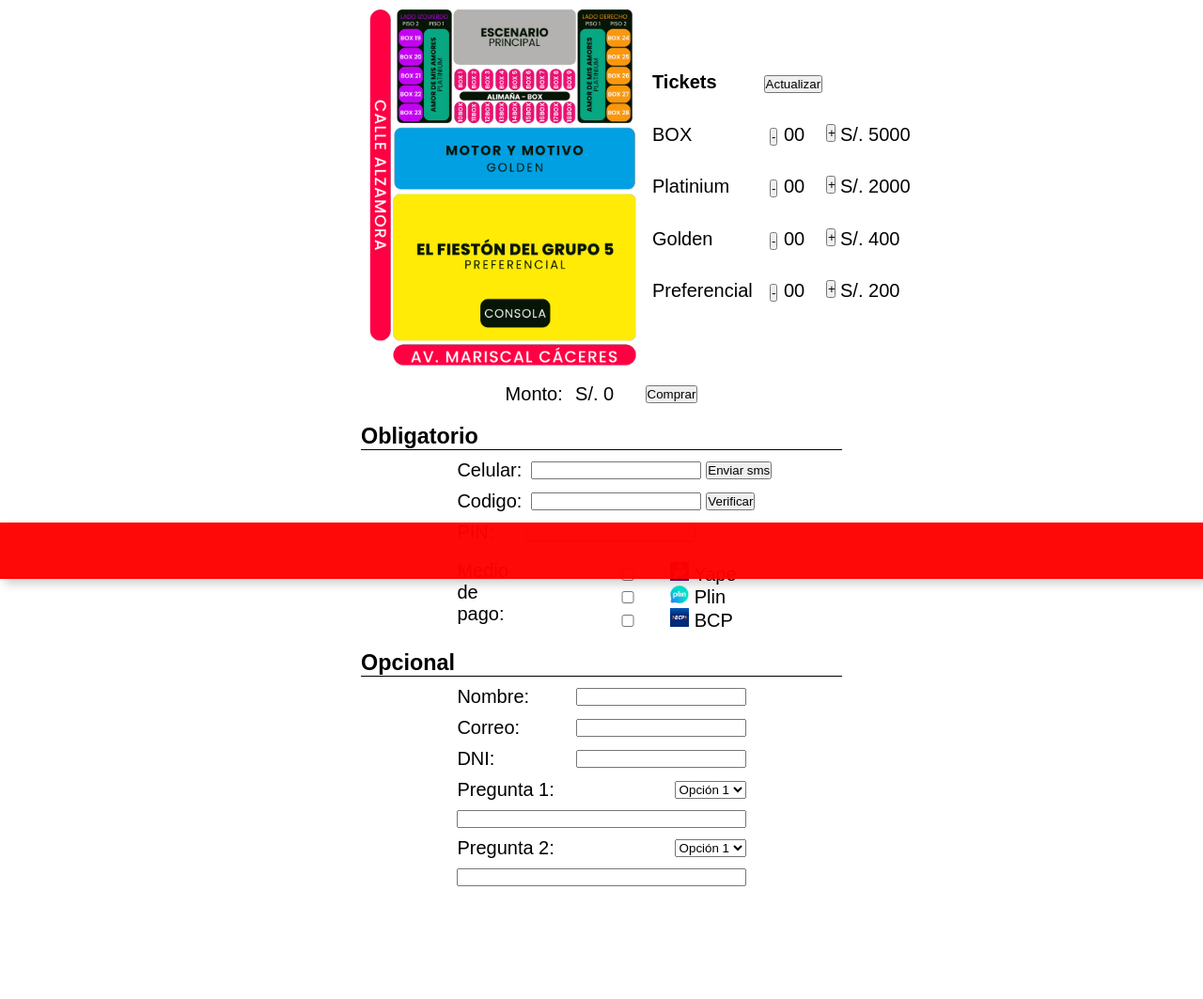
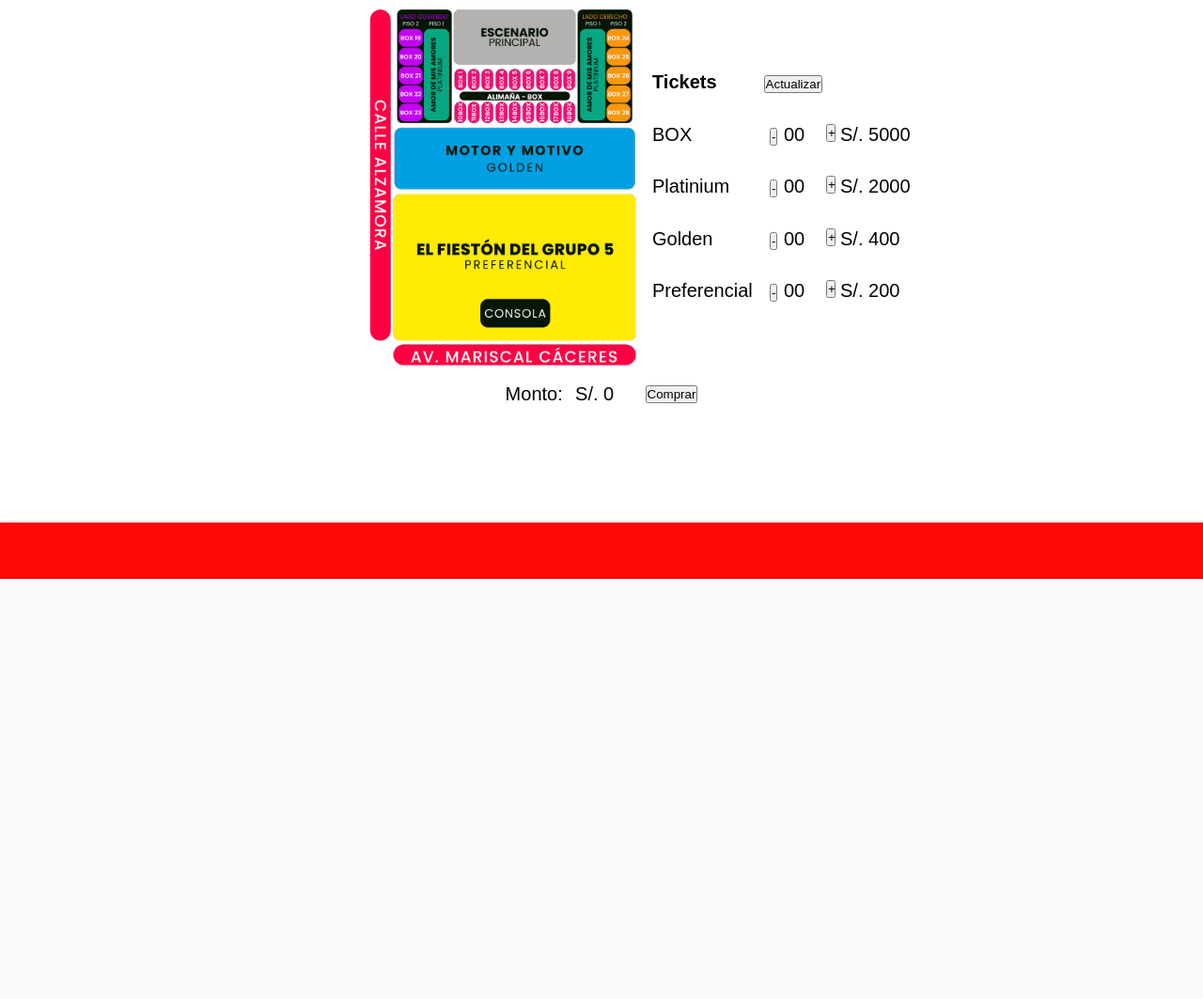
Before and after one commit to josair21/tuentradape, a Django app: page /comprar/ in a window 1280 px wide. Shown: the part 184-1247 px from the top of the page at 94% size. After the commit the page ends 800 px from the top, so only its background shows below. Run offline with Django 4.2, Linux system fonts and the light colour scheme; data comes from the database, SQL or seed files in the repository; both versions use the stored data as it was before the commit.

Commit message:
avance dia lunes

```diff
--- a/homePage/models.py
+++ b/homePage/models.py
@@ -37,6 +37,6 @@
 
 class Preguntas(models.Model):
     tipo = models.PositiveIntegerField()
-    pregunta = models.TextField()
+    pregunta = models.CharField(max_length=100)
     def __str__(self):
         return self.pregunta
--- a/homePage/templates/comprarPage/comprarPage.html
+++ b/homePage/templates/comprarPage/comprarPage.html
@@ -14,15 +14,15 @@
 
 <body>
     <div class="header"></div>
-    <div class="contentTitle">
+    <div class="contentTitle" id="tituloPrincipal">
         <h1 class="titleLabel">Compra</h1>
     </div>
-    <div class="content">
+    <div class="content" id="subTitulo1">
         <h3 class="defaultLabel">Entradas</h3>
     </div>
     <div class="horizontal-line"></div>
 
-    <div class="containerEntradas">
+    <div class="containerEntradas" id="containerEntradas">
         <label>
             <img src="{% static 'comprarPage/zonas.png' %}" alt="ImagenZona" class="imagenZona" width="300px">
         </label>
@@ -106,10 +106,12 @@
 
     </div>
 
-    <div class="content">
+    <div id="regionObligatoria" hidden>
+
+        <div class="content" id="subTitulo2">
             <h3 class="defaultLabel">Obligatorio</h3>
         </div>
-    <div class="horizontal-line"></div>
+        <div class="horizontal-line2"></div>
 
         <div class="container3Items">
             <label for="smallLabel">Celular:</label>
@@ -136,22 +138,27 @@
                 <label for="smallLabel">Medio de pago:</label>
                 <div class="containerVertical">
                     <label>
-                    <input type="checkbox" name="option1" id="yapeCheckBox" onclick="medioPagoElegido('yapeCheckBox')">
+                        <input type="checkbox" name="option1" id="yapeCheckBox"
+                            onclick="medioPagoElegido('yapeCheckBox')">
                         <img src="{% static 'comprarPage/yapeicon.png' %}" alt="Icono 1" class="icono"> Yape
                     </label>
                     <label>
-                    <input type="checkbox" name="option2" id="plinCheckBox" onclick="medioPagoElegido('plinCheckBox')">
+                        <input type="checkbox" name="option2" id="plinCheckBox"
+                            onclick="medioPagoElegido('plinCheckBox')">
                         <img src="{% static 'comprarPage/plinicon.png' %}" alt="Icono 2" class="icono"> Plin
                     </label>
                     <label>
-                    <input type="checkbox" name="option3" id="bcpCheckBox" onclick="medioPagoElegido('bcpCheckBox')">
+                        <input type="checkbox" name="option3" id="bcpCheckBox"
+                            onclick="medioPagoElegido('bcpCheckBox')">
                         <img src="{% static 'comprarPage/bcpicon.png' %}" alt="Icono 3" class="icono"> BCP
                     </label>
                 </div>
             </div>
         </div>
+    </div>
 
 
+    <div id="regionOpcional" hidden>
         <div class="content">
             <h3 class="defaultLabel">Opcional</h3>
         </div>
@@ -169,12 +176,12 @@
                 <label for="smallLabel">DNI:</label>
                 <input type="text" name="dni" maxlength="6" onkeypress="return soloNumeros(event)">
             </div>
-        <div class="container">
-            <label for="smallLabel">Pregunta 1:</label>
-            <select id="miCombo">
-                <option value="opcion1">Opción 1</option>
-                <option value="opcion2">Opción 2</option>
-                <option value="opcion3">Opción 3</option>
+            <div class=" container">
+                <label for="smallLabel">Pregunta 2:</label>
+                <select width="200px">
+                    {% for pregunta in preguntas %}
+                    <option value="{{ pregunta.id }}">{{ pregunta.pregunta }}</option>
+                    {% endfor %}
                 </select>
             </div>
             <div class="container">
@@ -183,10 +190,10 @@
 
             <div class=" container">
                 <label for="smallLabel">Pregunta 2:</label>
-            <select id="miCombo2">
-                <option value="opcion1">Opción 1</option>
-                <option value="opcion2">Opción 2</option>
-                <option value="opcion3">Opción 3</option>
+                <select width="200px">
+                    {% for pregunta in preguntas %}
+                    <option value="{{ pregunta.id }}">{{ pregunta.pregunta }}</option>
+                    {% endfor %}
                 </select>
             </div>
             <div class="container">
@@ -194,7 +201,7 @@
             </div>
         </div>
 
-
+    </div>
 
     <div class="footer"></div>
     <!-- Scripts -->
--- a/homePage/views.py
+++ b/homePage/views.py
@@ -5,8 +5,8 @@
     return render(request, "homePage.html")
 
 def comprarPage(request):
-    #preguntas = Preguntas.object.all()
-    return render(request, "comprarPage/comprarPage.html")
+    preguntas = Preguntas.objects.all()
+    return render(request, "comprarPage/comprarPage.html", {'preguntas': preguntas})
 
 def validarPage(request):
     return render(request, "validarPage/validarPage.html")
--- a/static/comprarPage/script.js
+++ b/static/comprarPage/script.js
@@ -1,3 +1,10 @@
+ScrollReveal().reveal('.header', { delay: 1000 });
+ScrollReveal().reveal('#tituloPrincipal', { delay: 1000 });
+ScrollReveal().reveal('#subTitulo1', { delay: 1000 });
+ScrollReveal().reveal('.horizontal-line', { delay: 1000 });
+ScrollReveal().reveal('#containerEntradas', { delay: 1000 });
+
+
 function disminuirFila(fila) {
     var element = document.getElementById(fila);
     var numero = parseInt(element.innerText);
@@ -22,6 +29,14 @@
         parseInt(document.getElementById("entradasFila4").innerText) * parseInt(document.getElementById("montoFila4").innerText.substring(4));
     var element = document.getElementById("montoTotal");
     element.innerText = "S/. " + total.toString();
+    if (total > 0) {
+        var contenedor = document.getElementById("regionObligatoria")
+        contenedor.hidden = false;
+    }
+    else {
+        var contenedor = document.getElementById("regionObligatoria")
+        contenedor.hidden = true;
+    }
 }
 
 function soloNumeros(event) {
--- a/static/comprarPage/styles.css
+++ b/static/comprarPage/styles.css
@@ -33,7 +33,7 @@
 
 
 body {
-    overflow: auto;
+    overflow: hidden;
     background: rgba(255, 0, 0, 0.925);
     background-size: 10000%;
     animation: gradient 15s ease infinite;
@@ -98,7 +98,7 @@
     width: 200px;
 }
 
-
+.horizontal-line2,
 .horizontal-line {
     border-top: 1px solid black;
     width: 100%;
```
Also changed, not shown: db.sqlite3, homePage/migrations/0002_remove_pago_key_alter_preguntas_pregunta.py (added). Lines whose indentation alone changed are shown as unchanged.
